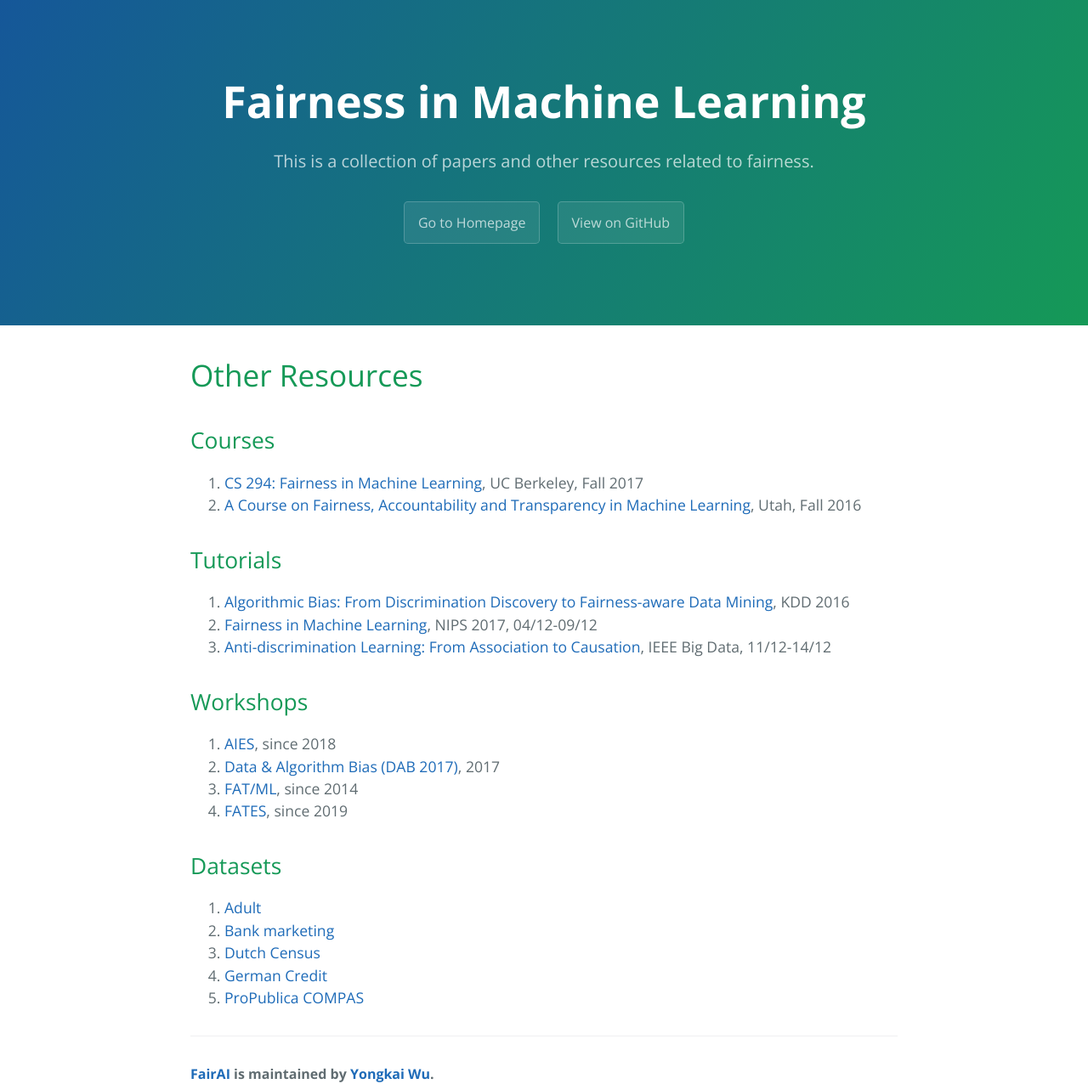
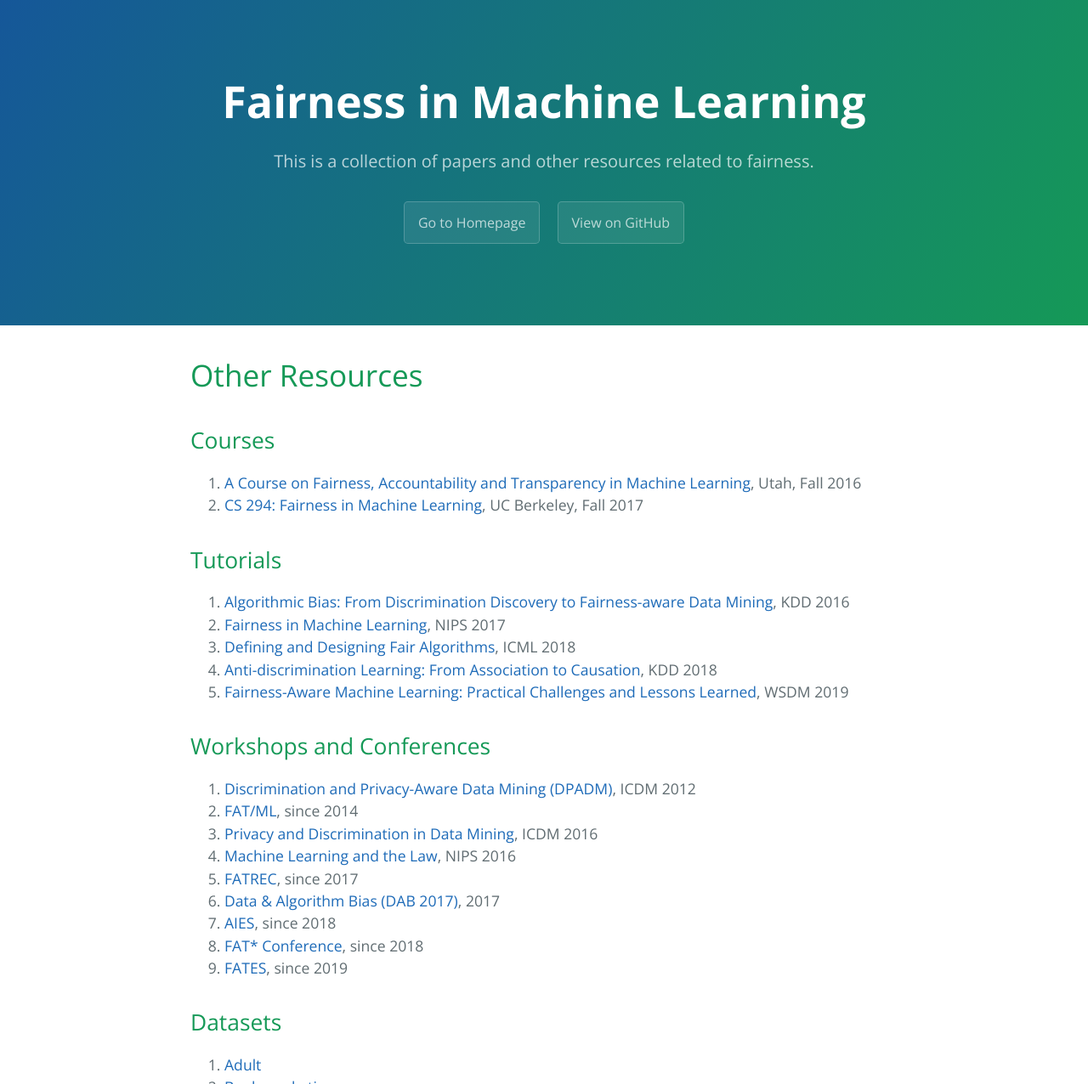
Before and after one commit to minakhan01/FairAI, a Jekyll site: the page built from other.md, in a window 1280 px wide and 1400 px high, cut to the strip 0-1276 px from the top of the window. Shown: the whole strip at 85% size. Built offline with Jekyll 4.4.1, drawn with Linux system fonts in a browser that asks for light colours; our own code applies the rules of GitHub Pages for plain Markdown files.

Commit message:
Add some resources to other.md

```diff
--- a/other.md
+++ b/other.md
@@ -6,21 +6,28 @@ layout: default
 
 ## Courses
 
-1. [CS 294: Fairness in Machine Learning](https://fairmlclass.github.io), UC Berkeley, Fall 2017
-2. [A Course on Fairness, Accountability and Transparency in Machine Learning](https://geomblog.github.io/fairness/), Utah, Fall  2016
+1. [A Course on Fairness, Accountability and Transparency in Machine Learning](https://geomblog.github.io/fairness/), Utah, Fall  2016
+2. [CS 294: Fairness in Machine Learning](https://fairmlclass.github.io), UC Berkeley, Fall 2017
 
 ## Tutorials
 
 1. [Algorithmic Bias: From Discrimination Discovery to Fairness-aware Data Mining](francescobonchi.com/algorithmic_bias_tutorial.html), KDD 2016
-2. [Fairness in Machine Learning](http://mrtz.org/nips17), NIPS 2017, 04/12-09/12
-3. [Anti-discrimination Learning: From Association to Causation](http://csce.uark.edu/~xintaowu/kdd18-tutorial/), IEEE Big Data, 11/12-14/12
+2. [Fairness in Machine Learning](http://mrtz.org/nips17), NIPS 2017
+3. [Defining and Designing Fair Algorithms](https://policylab.stanford.edu/projects/defining-and-designing-fair-algorithms.html), ICML 2018
+4. [Anti-discrimination Learning: From Association to Causation](http://csce.uark.edu/~xintaowu/kdd18-tutorial/), KDD 2018
+5. [Fairness-Aware Machine Learning: Practical Challenges and Lessons Learned](https://sites.google.com/view/wsdm19-fairness-tutorial), WSDM 2019
 
-## Workshops
+## Workshops and Conferences
 
-1. [AIES](http://www.aies-conference.com/), since 2018
-2. [Data & Algorithm Bias (DAB 2017)](http://dab.udd.cl/2017/), 2017
-3. [FAT/ML](https://www.fatml.org/), since 2014
-4. [FATES](http://fates19.isti.cnr.it/), since 2019
+1. [Discrimination and Privacy-Aware Data Mining (DPADM)](https://sites.google.com/site/dpadm2012/), ICDM 2012
+2. [FAT/ML](http://www.fatml.org/), since 2014
+3. [Privacy and Discrimination in Data Mining](https://pddm16.eurecat.cat/), ICDM 2016
+4. [Machine Learning and the Law](http://www.mlandthelaw.org/), NIPS 2016
+5. [FATREC](https://piret.gitlab.io/fatrec/), since 2017
+6. [Data & Algorithm Bias (DAB 2017)](http://dab.udd.cl/2017/), 2017
+7. [AIES](http://www.aies-conference.com/), since 2018
+8. [FAT* Conference](https://fatconference.org/), since 2018
+9. [FATES](http://fates19.isti.cnr.it/), since 2019
 
 ## Datasets
 
```
